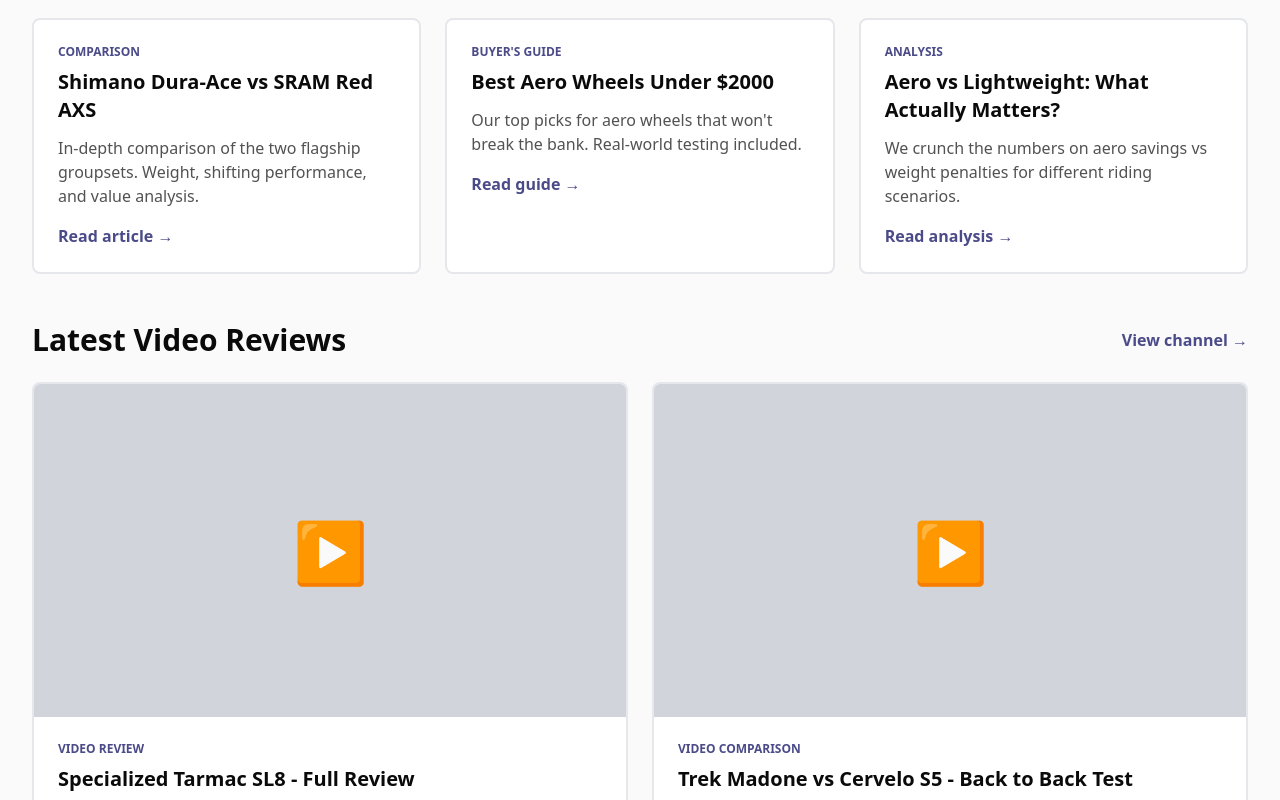
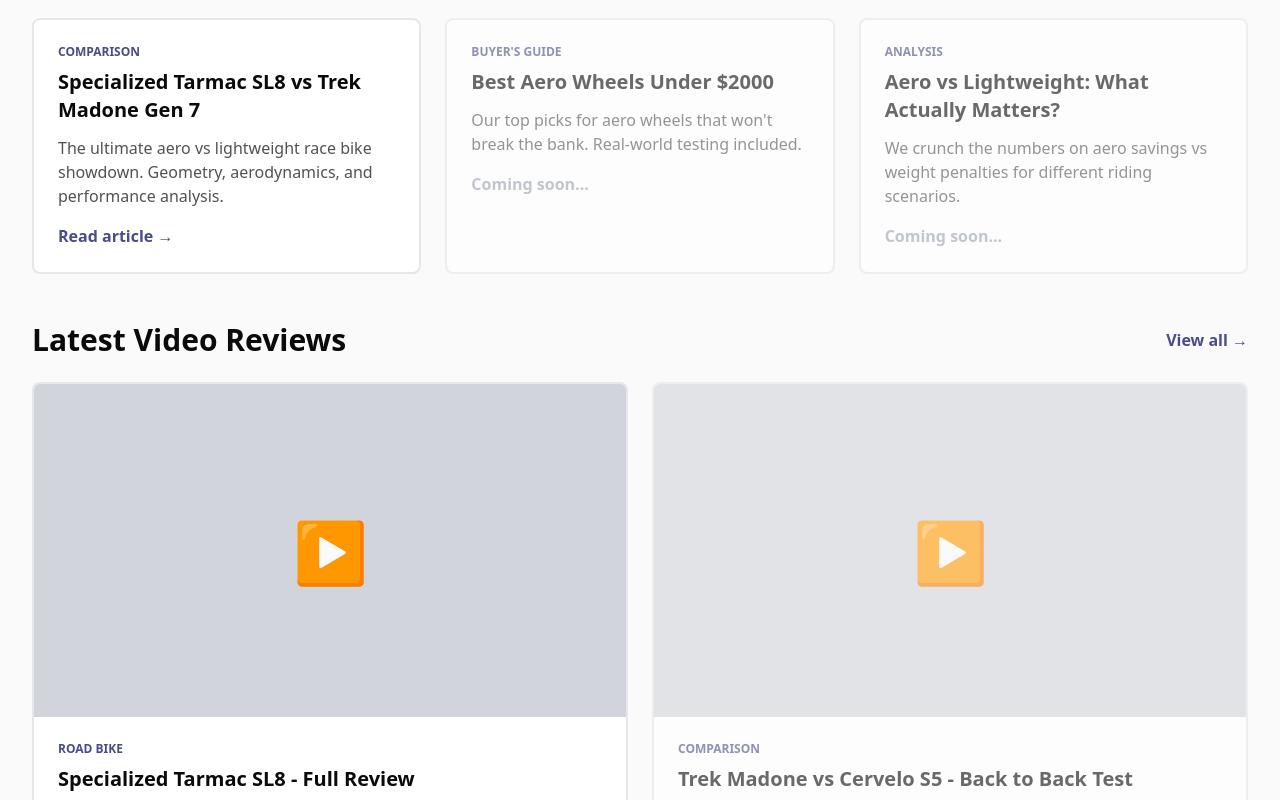
Before and after one commit to maccavamzoo/bikotic-genesis, a Next.js app: page / in a window 1280 px wide. Shown: the part 900-1700 px from the top of the page. Built offline with nearby package versions, Linux system fonts and the light colour scheme.

Commit message:
Update page.tsx

```diff
--- a/app/page.tsx
+++ b/app/page.tsx
@@ -90,22 +90,22 @@ export default function Home() {
           </div>
 
           <div className="grid grid-cols-1 md:grid-cols-2 lg:grid-cols-3 gap-6">
-            {/* Article Card 1 */}
+            {/* Article Card 1 - REAL */}
             <article className="bg-white border-2 border-gray-200 rounded-lg p-6 hover:border-bikotic-blue hover:shadow-lg transition-all">
               <div className="text-xs text-bikotic-blue font-bold mb-2">COMPARISON</div>
               <h3 className="text-xl font-bold mb-3 text-[#0a0a0a]">
-                Shimano Dura-Ace vs SRAM Red AXS
+                Specialized Tarmac SL8 vs Trek Madone Gen 7
               </h3>
               <p className="text-[#525252] mb-4">
-                In-depth comparison of the two flagship groupsets. Weight, shifting performance, and value analysis.
+                The ultimate aero vs lightweight race bike showdown. Geometry, aerodynamics, and performance analysis.
               </p>
-              <a href="/articles/shimano-vs-sram" className="text-bikotic-blue font-semibold hover:underline">
+              <a href="/articles/test-article" className="text-bikotic-blue font-semibold hover:underline">
                 Read article →
               </a>
             </article>
 
-            {/* Article Card 2 */}
-            <article className="bg-white border-2 border-gray-200 rounded-lg p-6 hover:border-bikotic-blue hover:shadow-lg transition-all">
+            {/* Article Card 2 - PLACEHOLDER */}
+            <article className="bg-white border-2 border-gray-200 rounded-lg p-6 hover:border-bikotic-blue hover:shadow-lg transition-all opacity-60">
               <div className="text-xs text-bikotic-blue font-bold mb-2">BUYER'S GUIDE</div>
               <h3 className="text-xl font-bold mb-3 text-[#0a0a0a]">
                 Best Aero Wheels Under $2000
@@ -113,13 +113,11 @@ export default function Home() {
               <p className="text-[#525252] mb-4">
                 Our top picks for aero wheels that won't break the bank. Real-world testing included.
               </p>
-              <a href="/articles/best-aero-wheels" className="text-bikotic-blue font-semibold hover:underline">
-                Read guide →
-              </a>
+              <span className="text-gray-400 font-semibold">Coming soon...</span>
             </article>
 
-            {/* Article Card 3 */}
-            <article className="bg-white border-2 border-gray-200 rounded-lg p-6 hover:border-bikotic-blue hover:shadow-lg transition-all">
+            {/* Article Card 3 - PLACEHOLDER */}
+            <article className="bg-white border-2 border-gray-200 rounded-lg p-6 hover:border-bikotic-blue hover:shadow-lg transition-all opacity-60">
               <div className="text-xs text-bikotic-blue font-bold mb-2">ANALYSIS</div>
               <h3 className="text-xl font-bold mb-3 text-[#0a0a0a]">
                 Aero vs Lightweight: What Actually Matters?
@@ -127,9 +125,7 @@ export default function Home() {
               <p className="text-[#525252] mb-4">
                 We crunch the numbers on aero savings vs weight penalties for different riding scenarios.
               </p>
-              <a href="/articles/test-article" className="text-bikotic-blue font-semibold hover:underline">
-                Read analysis →
-              </a>
+              <span className="text-gray-400 font-semibold">Coming soon...</span>
             </article>
           </div>
         </section>
@@ -140,19 +136,19 @@ export default function Home() {
             <h2 className="text-2xl md:text-3xl text-[#0a0a0a] font-bold">
               Latest Video Reviews
             </h2>
-            <a href="https://youtube.com/@bikotic" target="_blank" className="text-bikotic-blue font-semibold hover:underline">
-              View channel →
+            <a href="/reviews" className="text-bikotic-blue font-semibold hover:underline">
+              View all →
             </a>
           </div>
 
           <div className="grid grid-cols-1 md:grid-cols-2 gap-6">
-            {/* Video Card 1 */}
+            {/* Video Card 1 - REAL */}
             <article className="bg-white border-2 border-gray-200 rounded-lg overflow-hidden hover:border-bikotic-blue hover:shadow-lg transition-all">
               <div className="aspect-video bg-gray-300 flex items-center justify-center">
                 <span className="text-6xl">▶️</span>
               </div>
               <div className="p-6">
-                <div className="text-xs text-bikotic-blue font-bold mb-2">VIDEO REVIEW</div>
+                <div className="text-xs text-bikotic-blue font-bold mb-2">ROAD BIKE</div>
                 <h3 className="text-xl font-bold mb-3 text-[#0a0a0a]">
                   Specialized Tarmac SL8 - Full Review
                 </h3>
@@ -165,22 +161,20 @@ export default function Home() {
               </div>
             </article>
 
-            {/* Video Card 2 */}
-            <article className="bg-white border-2 border-gray-200 rounded-lg overflow-hidden hover:border-bikotic-blue hover:shadow-lg transition-all">
+            {/* Video Card 2 - PLACEHOLDER */}
+            <article className="bg-white border-2 border-gray-200 rounded-lg overflow-hidden hover:border-bikotic-blue hover:shadow-lg transition-all opacity-60">
               <div className="aspect-video bg-gray-300 flex items-center justify-center">
                 <span className="text-6xl">▶️</span>
               </div>
               <div className="p-6">
-                <div className="text-xs text-bikotic-blue font-bold mb-2">VIDEO COMPARISON</div>
+                <div className="text-xs text-bikotic-blue font-bold mb-2">COMPARISON</div>
                 <h3 className="text-xl font-bold mb-3 text-[#0a0a0a]">
                   Trek Madone vs Cervelo S5 - Back to Back Test
                 </h3>
                 <p className="text-[#525252] mb-4">
                   We ride both bikes on the same route to compare aero performance and handling.
                 </p>
-                <a href="/reviews/madone-vs-s5" className="text-bikotic-blue font-semibold hover:underline">
-                  Watch comparison →
-                </a>
+                <span className="text-gray-400 font-semibold">Coming soon...</span>
               </div>
             </article>
           </div>
```
